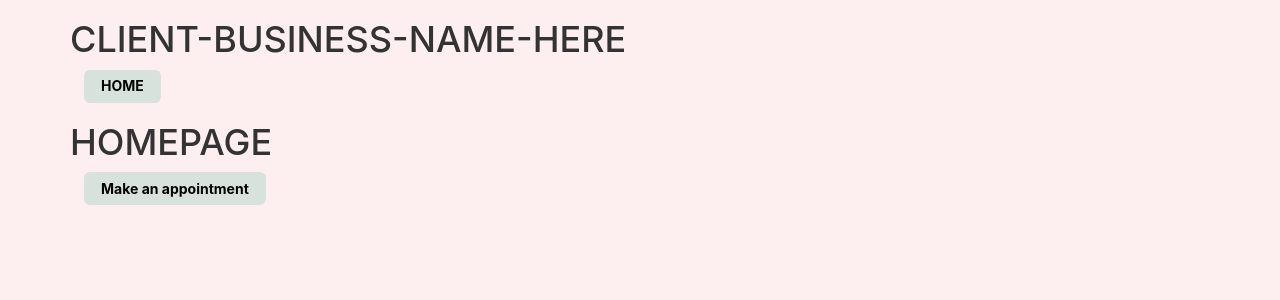
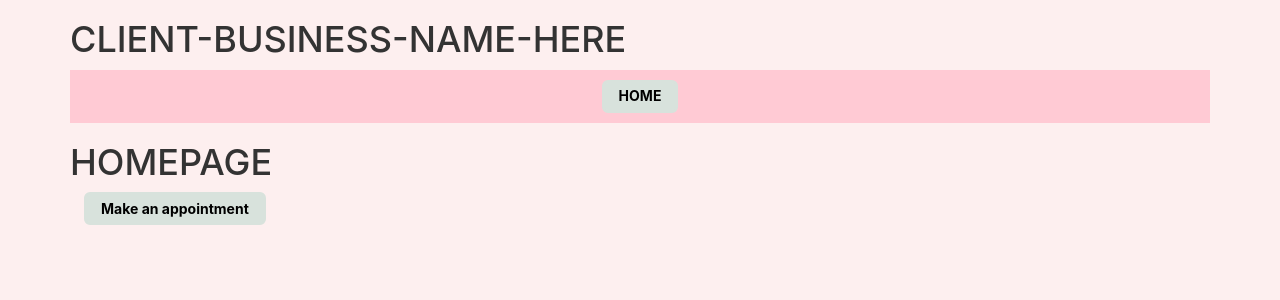
Before and after one commit to User8240/Skincare-and-Beauty-Services, a React (Create React App) app in the folder skincare-and-beauty-services/: page / in a window 1280 px wide. Shown: the top 300 px of the page. Built offline with nearby package versions, Linux system fonts and the light colour scheme; no server answers; the database is empty; a web font is replaced by a local one.

Commit message:
Add styling to navigation bar and button

```diff
--- a/skincare-and-beauty-services/src/components/Navbar.js
+++ b/skincare-and-beauty-services/src/components/Navbar.js
@@ -1,14 +1,15 @@
 import React from "react";
 import PropTypes from "prop-types";
+import * as style from "../StyleComponents"
 
 
 function Navbar(props){
   const { returnHome } = props;
 
   return (
-    <React.Fragment>
-      <button onClick={returnHome}>HOME</button>
-    </React.Fragment>
+    <style.Navbar>
+      <button className="button-center" onClick={returnHome}>HOME</button>
+    </style.Navbar>
   );
 }
 
```
